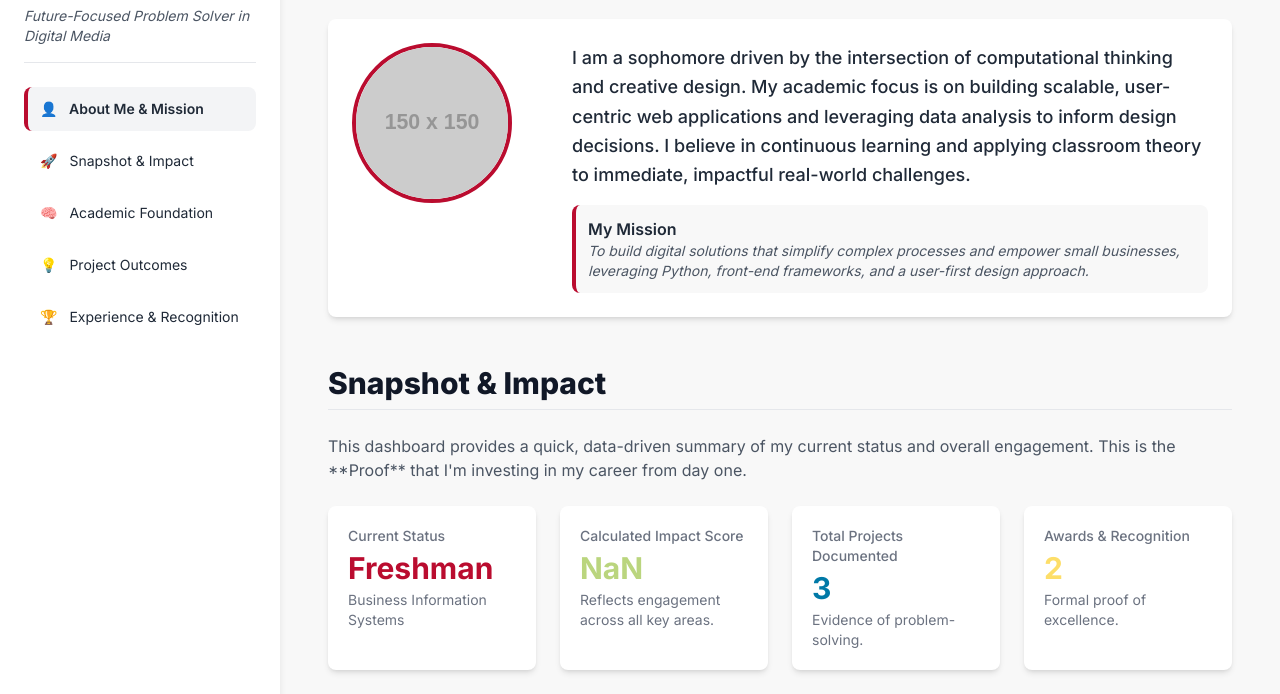
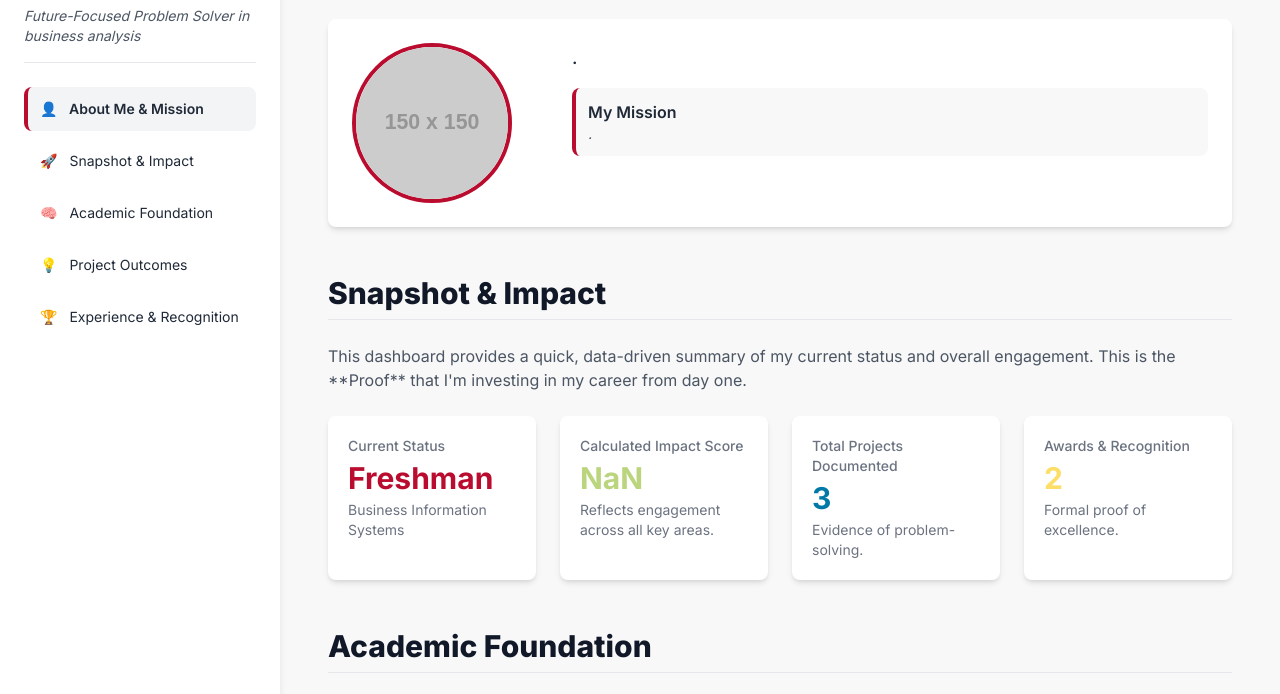
Before and after one commit to RoxasT-BSU/ISOM210-7-PROJECT-2, a plain HTML site: page index.html in a window 1280 px wide. Shown: the part 98-792 px from the top of the page. Drawn offline with nearby package versions, Linux system fonts and the light colour scheme; placeholder pictures from the web are drawn by us.

Commit message:
Update index.html

```diff
--- a/index.html
+++ b/index.html
@@ -256,7 +256,7 @@ CONFIRMATION: NO SVG graphics used. NO Mermaid JS used. -->
         // 1.1 PROFILE & BRANDING VARIABLES (REQUIRED)
         const profileData = {
             studentName: "Roxas Thao",
-            tagline: "Future-Focused Problem Solver in Digital Media",
+            tagline: "Future-Focused Problem Solver in business analysis",
             currentYear: "Freshman", // Freshman, Sophomore, Junior, Senior
             major: "Business Information Systems",
             gpa: "N/a",
@@ -265,8 +265,8 @@ CONFIRMATION: NO SVG graphics used. NO Mermaid JS used. -->
             // --- INTRODUCTION & BRANDING FIELDS ---
             photoUrl: "https://placehold.co/150x150/BA0C2F/FFFFFF/png?text=RILEY+C", // Replace with a URL to a professional headshot
             logoUrl: "https://placehold.co/40x40/BA0C2F/FFFFFF.png?text=BSU", // URL for your school logo or personal brand icon
-            personalBio: "I am a sophomore driven by the intersection of computational thinking and creative design. My academic focus is on building scalable, user-centric web applications and leveraging data analysis to inform design decisions. I believe in continuous learning and applying classroom theory to immediate, impactful real-world challenges.",
-            missionStatement: "To build digital solutions that simplify complex processes and empower small businesses, leveraging Python, front-end frameworks, and a user-first design approach.",
+            personalBio: ".",
+            missionStatement: ".",
         };
 
         /*
```
